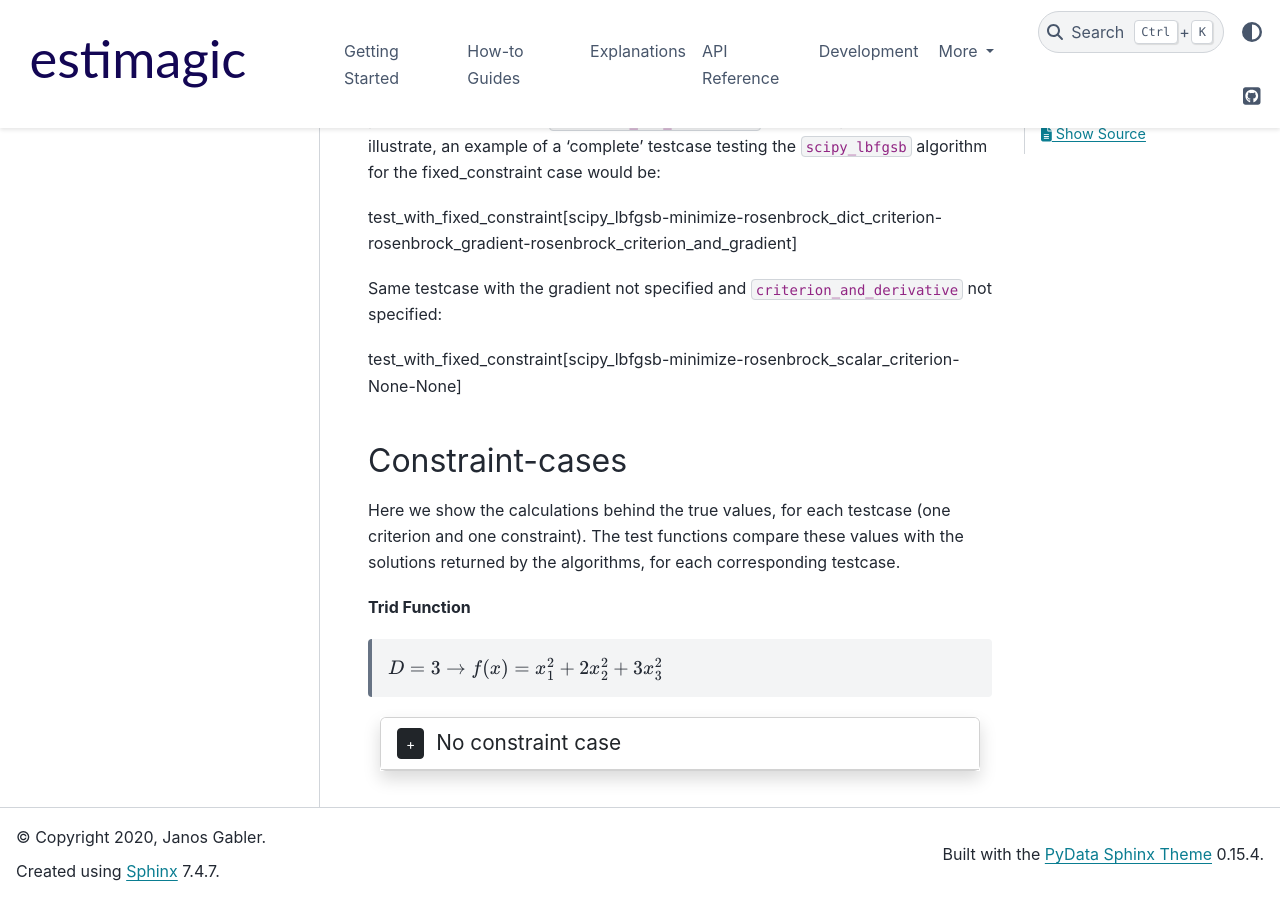
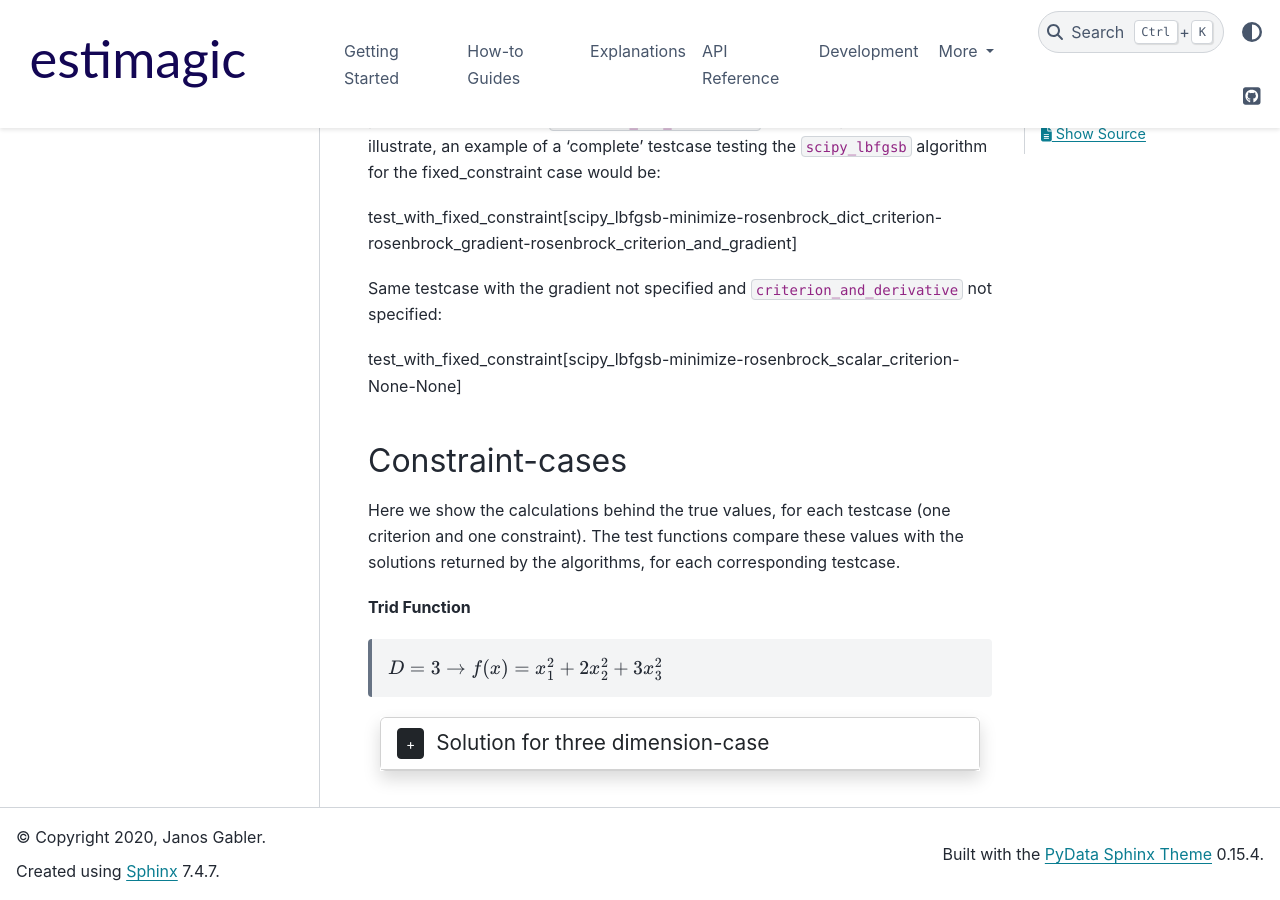
Before and after one commit to optimagic-dev/optimagic, a Sphinx documentation site: the page built from docs/source/explanations/optimization/tests_for_supported_optimizers.rst, in a window 1280 px wide and 900 px high, scrolled down 1656 px. Built offline with Sphinx 7.4.7 and the PyData theme 0.15.4, drawn with Linux system fonts in a browser that asks for light colours; pages that are not in the unit, such as notebooks, are missing from menus.

Commit message:
Updates to documentation.

```diff
--- a/docs/source/explanations/optimization/tests_for_supported_optimizers.rst
+++ b/docs/source/explanations/optimization/tests_for_supported_optimizers.rst
@@ -15,11 +15,13 @@ or benchmark functions:
   Global minima: :math:`x* = (0, 0, 0), \quad f(x*) = 0`
 
 
+
 * Trid
 
   :math:`f({x}) = \Sigma^{D}_{i=1}(x_{i} - 1)^2 - \Sigma^{D}_{i=2}(x_i x_{i-1})`
 
   :math:`D=3 \rightarrow f({x}) = (x_1-1)^2 + (x_2-1)^2 + (x_3-1)^2 - x_2 x_1 - x_3 x_2`
+
 
 
 * Rotated hyper ellipsoid
@@ -29,6 +31,7 @@ or benchmark functions:
   :math:`D=3 \rightarrow f({x}) = x^2_1 + (x^2_1 + x^2_2) + (x^2_1 + x^2_2 + x^2_3)`
 
 
+
 * Rosenbrock
 
   :math:`\Sigma^{D-1}_{i=1}(100(x_i+1 - x_i^2)^2 + (x_i - 1)^2)`
@@ -36,6 +39,7 @@ or benchmark functions:
   :math:`D=3 \rightarrow f({x}) = 100(x_2 - x_1^2) + (x_1 - 1)^2`
 
   Global minimum: :math:`x* = (1, 1, 1)`
+
 
 
 We implement each function and its gradient in different ways, taking
@@ -98,7 +102,7 @@ by the algorithms, for each corresponding testcase.
                 <div class="d-flex flex-row tutorial-card-header-1">
                     <div class="d-flex flex-row tutorial-card-header-2">
                         <button class="btn btn-dark btn-sm"></button>
-                        No constraint case
+                        Solution for three dimension-case
                     </div>
                     <span class="badge gs-badge-link">
 
```
